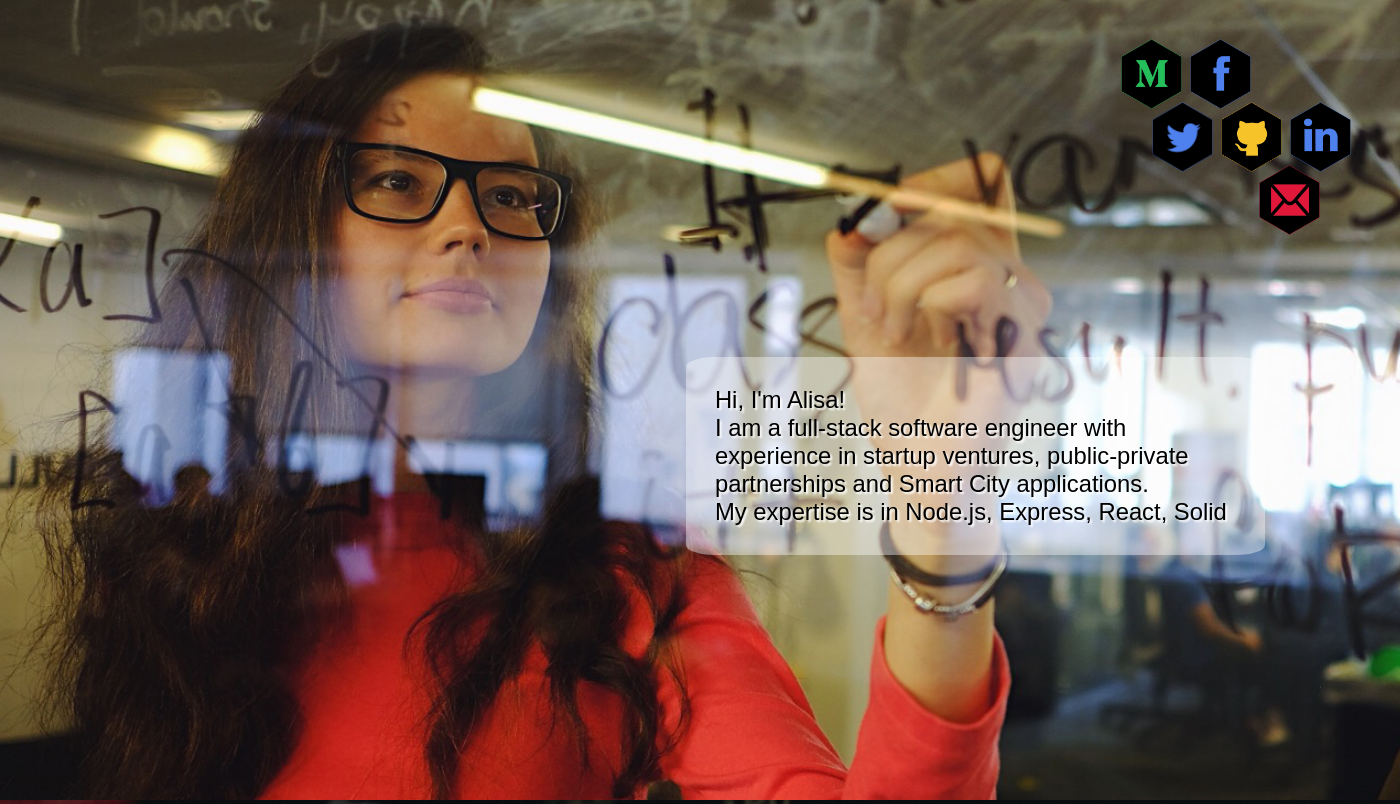
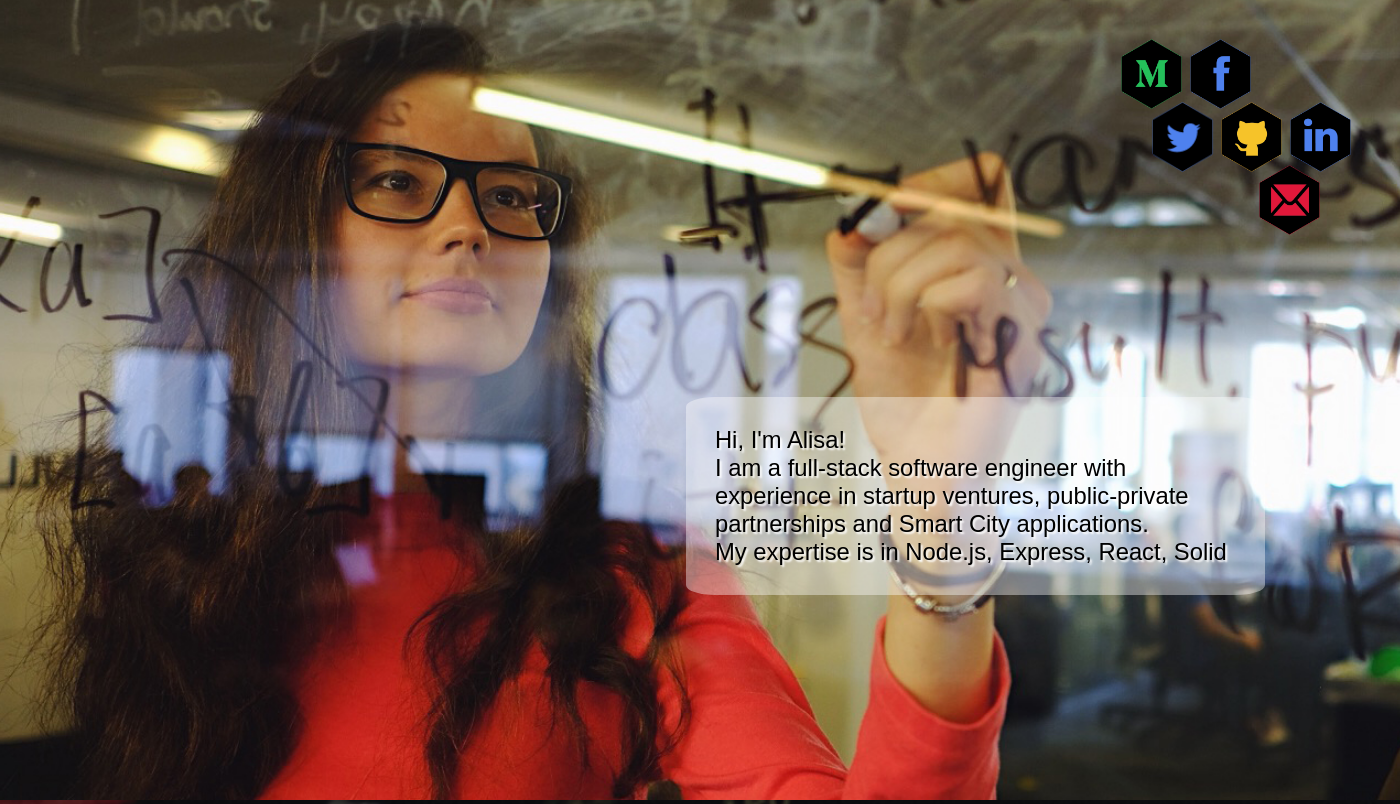
Before and after one commit to AlisaBelyakova/alisatech, a PHP site: page / in a window 1400 px wide; the page is wider, and only the part inside the window is pictured. Shown: the top 804 px of that part. Run offline with PHP 8.4, Linux system fonts and the light colour scheme; some web fonts are replaced.

Commit message:
fixed media links pics

```diff
--- a/index.js
+++ b/index.js
@@ -22,7 +22,9 @@ window.addEventListener('load', () => {
         event.target.style.height = window.innerWidth > 800 ? '5.5vw' : '16vw';
 
         let prevImg = event.target.getAttribute('src').split('images/')[1];
+        console.log(event.target.getAttribute('src'))
         event.target.setAttribute('src', './images/' + prevImg.slice(0, prevImg.indexOf('.')) + '-white.png');
+        console.log(event.target.getAttribute('src'))
     }))
 
     medias.forEach(item => item.addEventListener('mouseleave', (event) => {
@@ -30,6 +32,7 @@ window.addEventListener('load', () => {
 
         let prevImg = event.target.getAttribute('src').split('images/')[1];
         event.target.setAttribute('src', './images/' + prevImg.slice(0, prevImg.indexOf('-white')) + '.png');
+        console.log(event.target.getAttribute('src'))
     }));
 
 
--- a/style.css
+++ b/style.css
@@ -53,7 +53,7 @@ a{
 
 #about{
     position: relative;
-    top: 7vh;
+    top: 12vh;
     text-shadow: 2px 2px 2px white;
     grid-column: 2 / span 1;
     /* width: 75%; */
```
